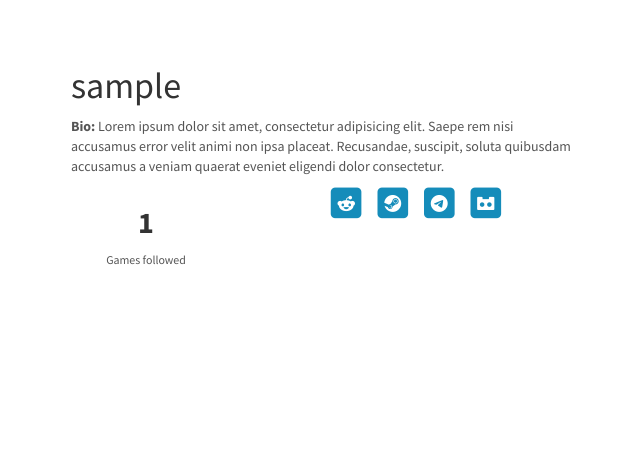
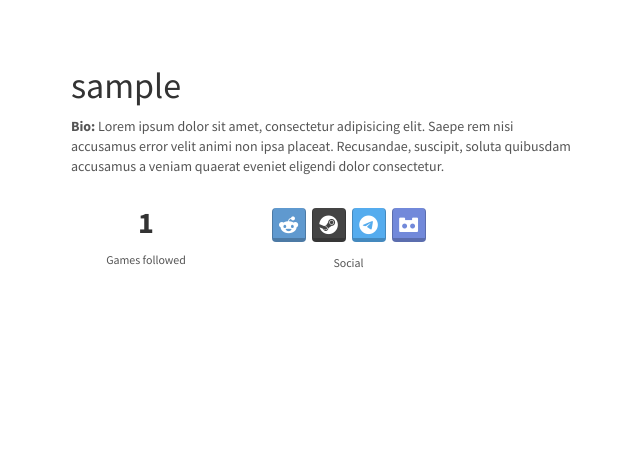
Before and after one commit to fossabot/italygames-play, a Flask app: a page that uses app/templates/dashboard/users/user.html in a window 1280 px wide. Shown: the part 54-521 px from the top of the page, without its empty margins (329-969 px from the left). Run offline with Flask 2, Linux system fonts and the light colour scheme; tables that the repository leaves empty hold one stand-in row (values such as "Sample post"); parts of the project's set-up code (start-up, migrations or seed data) failed here and were passed over; some libraries are stand-ins or nearby versions.

Commit message:
update social buttons on user profile

```diff
--- a/app/static/css/style.css
+++ b/app/static/css/style.css
@@ -14,7 +14,6 @@ body, html {
     padding-bottom: 50px;
     height: 100%;
 }
-
 
 .content-section {
     padding: 50px 0;
@@ -33,7 +32,6 @@ body, html {
 }
 
 .middle {
-    display: table-cell;
     vertical-align: middle;
 }
 
@@ -45,3 +43,47 @@ body, html {
 footer {
     padding: 50px 0;
 }
+
+
+
+/**
+ * Social Buttons for Bootstrap
+ *
+ * Copyright 2013-2014 Panayiotis Lipiridis
+ * Licensed under the MIT License
+ *
+ * https://steam.com/lipis/bootstrap-social
+ */
+
+.btn-social{position:relative;padding-left:44px;text-align:left;white-space:nowrap;overflow:hidden;text-overflow:ellipsis}.btn-social :first-child{position:absolute;left:0;top:0;bottom:0;width:32px;line-height:34px;font-size:1.6em;text-align:center;border-right:1px solid rgba(0,0,0,0.2)}
+.btn-social.btn-lg{padding-left:61px}.btn-social.btn-lg :first-child{line-height:45px;width:45px;font-size:1.8em}
+.btn-social.btn-sm{padding-left:38px}.btn-social.btn-sm :first-child{line-height:28px;width:28px;font-size:1.4em}
+.btn-social.btn-xs{padding-left:30px}.btn-social.btn-xs :first-child{line-height:20px;width:20px;font-size:1.2em}
+.btn-social-icon{position:relative;padding-left:44px;text-align:left;white-space:nowrap;overflow:hidden;text-overflow:ellipsis;height:34px;width:34px;padding:0}.btn-social-icon :first-child{position:absolute;left:0;top:0;bottom:0;width:32px;line-height:34px;font-size:1.6em;text-align:center;border-right:1px solid rgba(0,0,0,0.2)}
+.btn-social-icon.btn-lg{padding-left:61px}.btn-social-icon.btn-lg :first-child{line-height:45px;width:45px;font-size:1.8em}
+.btn-social-icon.btn-sm{padding-left:38px}.btn-social-icon.btn-sm :first-child{line-height:28px;width:28px;font-size:1.4em}
+.btn-social-icon.btn-xs{padding-left:30px}.btn-social-icon.btn-xs :first-child{line-height:20px;width:20px;font-size:1.2em}
+.btn-social-icon :first-child{border:none;text-align:center;width:100% !important}
+.btn-social-icon.btn-lg{height:45px;width:45px;padding-left:0;padding-right:0}
+.btn-social-icon.btn-sm{height:30px;width:30px;padding-left:0;padding-right:0}
+.btn-social-icon.btn-xs{height:22px;width:22px;padding-left:0;padding-right:0}
+
+/* Telegram button */
+.btn-telegram{color:#fff;background-color:#55acee;border-color:rgba(0,0,0,0.2)}.btn-telegram:hover,.btn-telegram:focus,.btn-telegram:active,.btn-telegram.active,.open .dropdown-toggle.btn-telegram{color:#fff;background-color:#309aea;border-color:rgba(0,0,0,0.2)}
+.btn-telegram:active,.btn-telegram.active,.open .dropdown-toggle.btn-telegram{background-image:none}
+.btn-telegram.disabled,.btn-telegram[disabled],fieldset[disabled] .btn-telegram,.btn-telegram.disabled:hover,.btn-telegram[disabled]:hover,fieldset[disabled] .btn-telegram:hover,.btn-telegram.disabled:focus,.btn-telegram[disabled]:focus,fieldset[disabled] .btn-telegram:focus,.btn-telegram.disabled:active,.btn-telegram[disabled]:active,fieldset[disabled] .btn-telegram:active,.btn-telegram.disabled.active,.btn-telegram[disabled].active,fieldset[disabled] .btn-telegram.active{background-color:#55acee;border-color:rgba(0,0,0,0.2)}
+
+/* Steam button */
+.btn-steam{color:#fff;background-color:#444;border-color:rgba(0,0,0,0.2)}.btn-steam:hover,.btn-steam:focus,.btn-steam:active,.btn-steam.active,.open .dropdown-toggle.btn-steam{color:#fff;background-color:#303030;border-color:rgba(0,0,0,0.2)}
+.btn-steam:active,.btn-steam.active,.open .dropdown-toggle.btn-steam{background-image:none}
+.btn-steam.disabled,.btn-steam[disabled],fieldset[disabled] .btn-steam,.btn-steam.disabled:hover,.btn-steam[disabled]:hover,fieldset[disabled] .btn-steam:hover,.btn-steam.disabled:focus,.btn-steam[disabled]:focus,fieldset[disabled] .btn-steam:focus,.btn-steam.disabled:active,.btn-steam[disabled]:active,fieldset[disabled] .btn-steam:active,.btn-steam.disabled.active,.btn-steam[disabled].active,fieldset[disabled] .btn-steam.active{background-color:#444;border-color:rgba(0,0,0,0.2)}
+
+/* Discord button */
+.btn-discord{color:#fff;background-color:#7289DA;border-color:rgba(0,0,0,0.2)}.btn-discord:hover,.btn-discord:focus,.btn-discord:active,.btn-discord.active,.open .dropdown-toggle.btn-discord{color:#fff;background-color:#6174BF;border-color:rgba(0,0,0,0.2)}
+.btn-discord:active,.btn-discord.active,.open .dropdown-toggle.btn-discord{background-image:none}
+.btn-discord.disabled,.btn-discord[disabled],fieldset[disabled] .btn-discord,.btn-discord.disabled:hover,.btn-discord[disabled]:hover,fieldset[disabled] .btn-discord:hover,.btn-discord.disabled:focus,.btn-discord[disabled]:focus,fieldset[disabled] .btn-discord:focus,.btn-discord.disabled:active,.btn-discord[disabled]:active,fieldset[disabled] .btn-discord:active,.btn-discord.disabled.active,.btn-discord[disabled].active,fieldset[disabled] .btn-discord.active{background-color:#7289DA;border-color:rgba(0,0,0,0.2)}
+
+/* Reddit button */
+.btn-reddit{color:#fff;background-color:#5f99cf;border-color:rgba(0,0,0,0.2)}.btn-reddit:hover,.btn-reddit:focus,.btn-reddit:active,.btn-reddit.active,.open .dropdown-toggle.btn-reddit{color:#fff;background-color:#5D86BA;border-color:rgba(0,0,0,0.2)}
+.btn-reddit:active,.btn-reddit.active,.open .dropdown-toggle.btn-reddit{background-image:none}
+.btn-reddit.disabled,.btn-reddit[disabled],fieldset[disabled] .btn-reddit,.btn-reddit.disabled:hover,.btn-reddit[disabled]:hover,fieldset[disabled] .btn-reddit:hover,.btn-reddit.disabled:focus,.btn-reddit[disabled]:focus,fieldset[disabled] .btn-reddit:focus,.btn-reddit.disabled:active,.btn-reddit[disabled]:active,fieldset[disabled] .btn-reddit:active,.btn-reddit.disabled.active,.btn-reddit[disabled].active,fieldset[disabled] .btn-reddit.active{background-color:#5f99cf;border-color:rgba(0,0,0,0.2)}
--- a/app/templates/dashboard/users/user.html
+++ b/app/templates/dashboard/users/user.html
@@ -23,27 +23,18 @@
                   <small>Games followed</small>
                 </p>
               </div>
-              <div class="col-xs-12 col-sm-8">
-                <span class="fa-stack fa-lg">
-                  <a href="#" class="social-icon telegram">
-                    <i class="fa fa-square fa-stack-2x"></i>
-                    <i class="fa fa-reddit-alien fa-stack-1x fa-inverse"></i></a>
-                </span>
-                <span class="fa-stack fa-lg">
-                  <a href="#" class="social-icon telegram">
-                    <i class="fa fa-square fa-stack-2x"></i>
-                    <i class="fa fa-steam fa-stack-1x fa-inverse"></i></a>
-                </span>
-                <span class="fa-stack fa-lg">
-                  <a href="#" class="social-icon telegram">
-                    <i class="fa fa-square fa-stack-2x"></i>
-                    <i class="fa fa-telegram fa-stack-1x fa-inverse"></i></a>
-                </span>
-                <span class="fa-stack fa-lg">
-                  <a href="#" class="social-icon telegram">
-                    <i class="fa fa-square fa-stack-2x"></i>
-                    <i class="fa fa-simplybuilt fa-stack-1x fa-inverse"></i></a>
-                </span>
+              <div class="col-xs-12 col-sm-5">
+                <h2>
+                  <a href="#" class="btn btn-social-icon btn-reddit">
+                    <i class="fa fa-reddit-alien"></i></a>
+                  <a href="#" class="btn btn-social-icon btn-steam">
+                    <i class="fa fa-steam"></i></a>
+                  <a href="#" class="btn btn-social-icon btn-telegram">
+                    <i class="fa fa-telegram"></i></a>
+                  <a href="#" class="btn btn-social-icon btn-discord">
+                    <i class="fa fa-simplybuilt"></i></a>
+                </h2>
+                <p><small>Social</small></p>
               </div>
             </div>
           </div>
```
